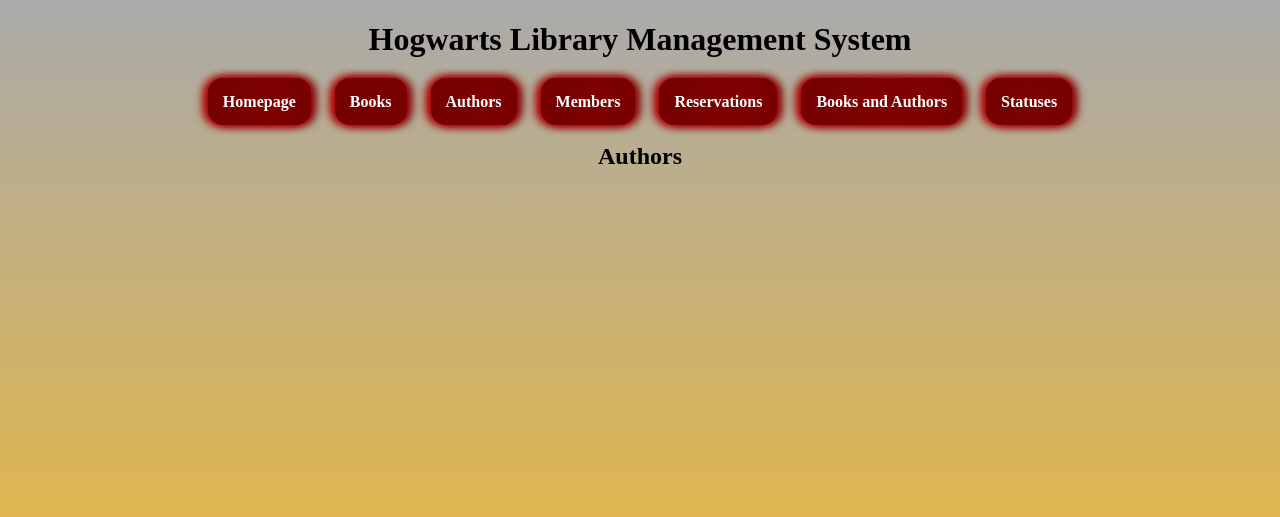
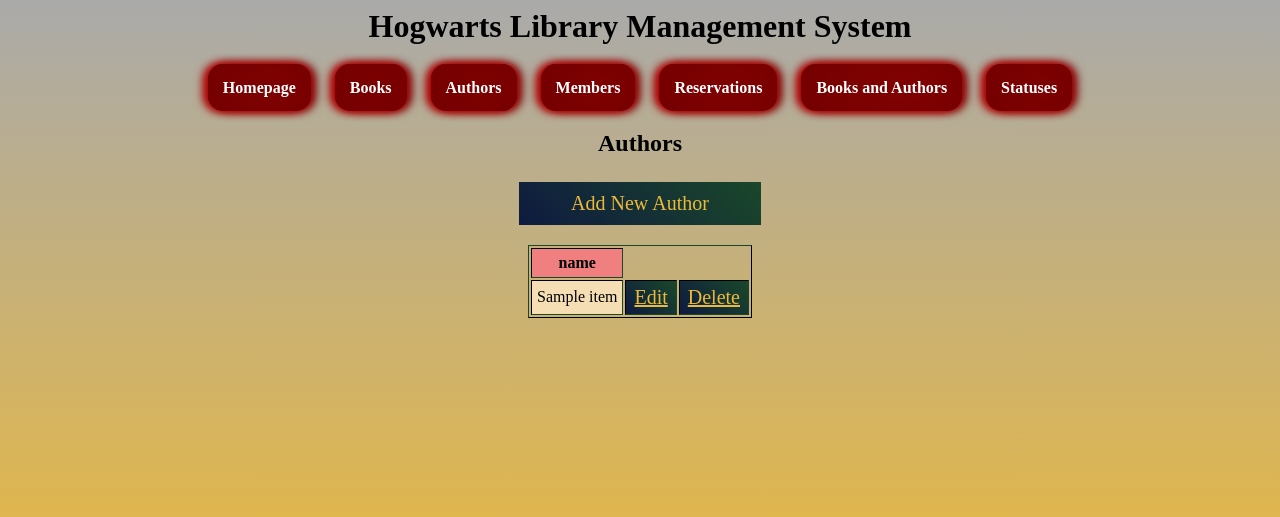
Before and after one commit to jgiggler/Hogwarts_Library_Backend, a Flask app: template templates/authors.j2 in a window 1280 px wide. Shown: the top 517 px of the page. Run offline with Flask 3, Linux system fonts and the light colour scheme; the template is opened without the code that fills it: most values are stand-ins (such as "Sample title", 1, 10 or a date in 2020); some libraries are stand-ins or nearby versions.

Commit message:
add an author

```diff
--- a/templates/authors.j2
+++ b/templates/authors.j2
@@ -1,14 +1,40 @@
-<!DOCTYPE html>
-<html lang="en">
+<html>
+<!-- Adapted from the people.html UI design -->
 <head>
-    <meta charset="UTF-8">
-    <meta name="viewport" content="width=device-width, initial-scale=1.0">
-    <link href="{{ url_for('static', filename='main.css')}}" rel="stylesheet" type="text/css" />
-    <title>CS 340 Frontend</title>
+	<title>Authors</title>
+	<link href="{{ url_for('static', filename='main.css')}}" rel="stylesheet" type="text/css" />
+	<script language="JavaScript">
+	function showform(dowhat) {
+		/*
+		 * four DIVS: browse, insert, update, delete
+		 * this function sets one visible the others not
+		 */
+		if(dowhat == 'insert') {
+			document.getElementById('browse').style.display = 'none';
+			document.getElementById('insert').style.display = 'block';
+			document.getElementById('edit').style.display = 'none';
+			document.getElementById('delete').style.display = 'none';
+		} else { //by default display browse
+			document.getElementById('browse').style.display = 'block';
+			document.getElementById('insert').style.display = 'none';
+			document.getElementById('edit').style.display = 'none';
+			document.getElementById('delete').style.display = 'none';
+		}
+	}
+
+	function newAuthor() {
+		showform('insert');
+	}
+	function browseAuthor() {
+		showform('browse');
+	}
+
+	</script>
 </head>
-<body>
-    <h1>Hogwarts Library Management System</h1>
-    <nav>
+
+<body onload="browseAuthor()">
+	<h1>Hogwarts Library Management System</h1>
+	<nav>
         <a href="index">Homepage</a>
         <a href="books">Books</a>
         <a href="authors">Authors</a>
@@ -17,12 +43,63 @@
         <a href="books_authors">Books and Authors</a>
         <a href="statuses">Statuses</a>
     </nav>
-    <main>
-        <section>
-            <h2>Authors</h2>
+	<h2>Authors</h2>
+	<div id="browse">
+		<p id="new"><a href="#" onClick="newAuthor()">Add New Author</a> </p>
+		<table border="1" cellpadding="5">
+            <!-- Access data tuple passed from app.py -->
+            {% if data %}
+			    <thead>
+				    <tr>
+					    <!-- Iterate through each key in the first entry to get the column name -->
+                        {% for key in data[0].keys() %}
 
-        </section>
-    </main>
+                        <!-- Create a <th> tag with the key inside of it, this will be our header row -->
+					    <th scope="col" data-field="{{ key }}" data-filter-control="input">{{ key }}</th>
+
+                        <!-- End of this for loop -->
+                        {% endfor %}
+                    </tr>
+
+				<tbody>
+					<!-- Now, iterate through every item in data -->{% for item in data %}
+					    <tr>
+						    <!-- Then iterate through every key in the current item dictionary -->
+                            {% for key in item.keys() %}
+
+						    <!-- Create a <td> element with the value of that key in it -->
+						    <td> {{item[key]}} </td>
+                            {% endfor %}
+
+                            <!-- Create our edit/delete buttons -->
+						    <td id="adjust"><a id="adjust1" href="edit_authors/{{item.authorId}}" class="btn btn-default">Edit</a></td>
+						    <td id="adjust"><a id="adjust1" href="delete_author/{{item.authorId}}" class="btn btn-default">Delete</a></td>
+
+					    </tr>
+                        {% endfor %}
+                {% endif %}
+        </table>
+	<p>&nbsp;</p>
+	</div>	<!-- browse -->
+
+	<div id="insert">
+		<!-- form to INSERT new data into authors-->
+		<form id="addAuthor" action="/authors" method="post">
+			<legend><strong>Add Author</strong></legend>
+			<fieldset>
+                    <label>Author ID:</label>
+                    <input type="number" name="authorId" required>
+                    <label>First Name:</label>
+                    <input type="text" name="authorFirst" required>
+                    <label>Last Name:</label>
+                    <input type="text" name="authorLast" required>
+            </fieldset>
+
+            <!-- Create 'Add Author' and 'Cancel' buttons -->
+			<input type="submit" value="Add Author" name="addAuthor" class="btn btn-primary" style="margin:.5rem;">
+			<input class="btn" type="button" value="Cancel" onClick="browseAuthor()">
+        </form>
+	</div><!--insert-->
 
 </body>
 </html>
```
